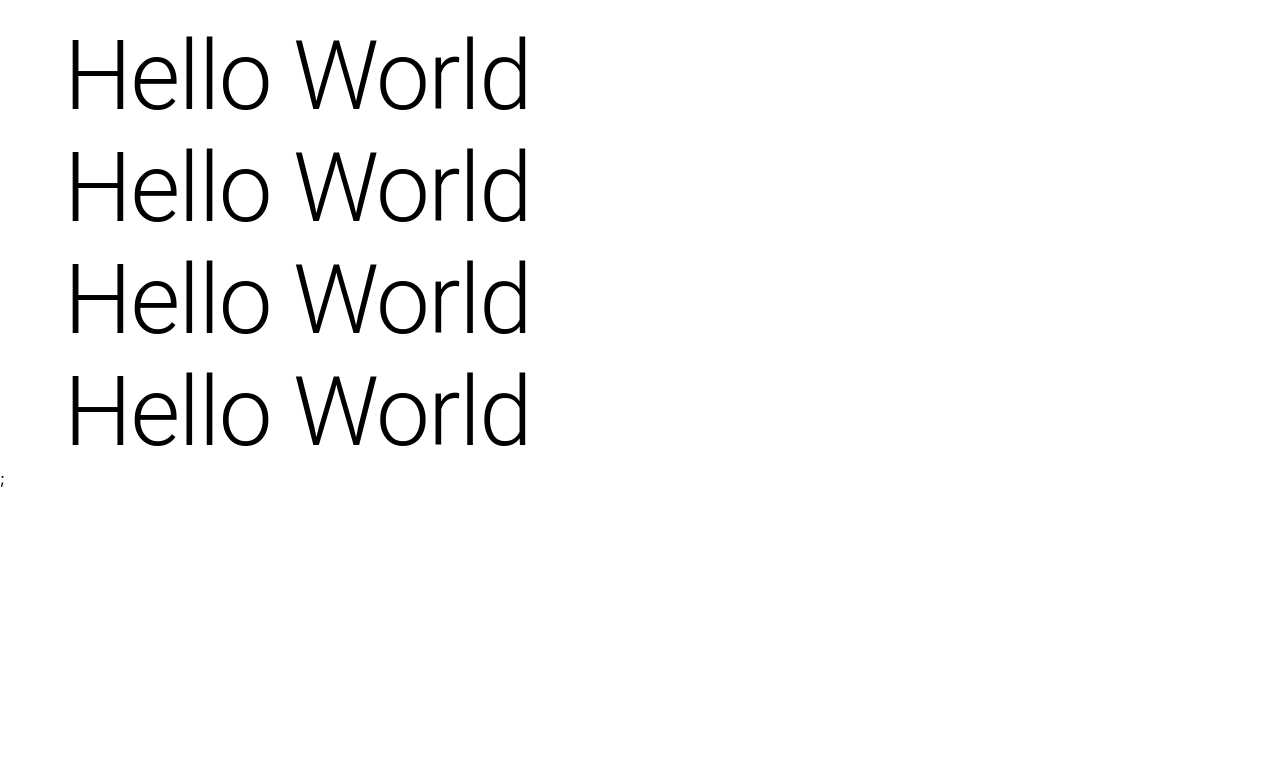
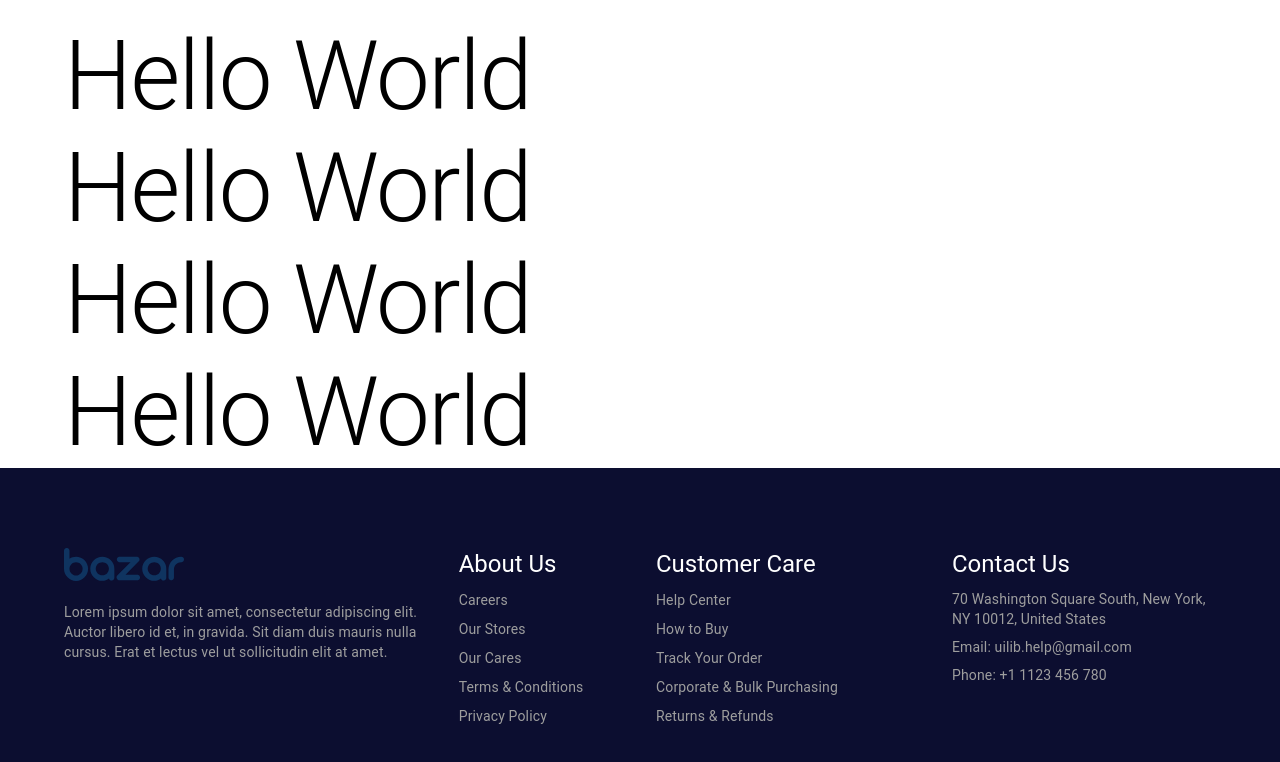
Before and after one commit to hassanmahfuj/nextjs-mui-mysql-ecommerce, a Next.js app: page / in a window 1280 px wide. Shown: the part 604-1366 px from the top of the page. Before the commit the page ends 1092 px from the top, so only its background shows below. Built offline with nearby package versions, Linux system fonts and the light colour scheme.

Commit message:
finish footer design for now

```diff
--- /dev/null
+++ b/components/Footer.js
@@ -0,0 +1,66 @@
+import Image from "next/image";
+import Box from "@mui/material/Box";
+import Container from "@mui/material/Container";
+import Grid from "@mui/material/Grid";
+import Typography from "@mui/material/Typography";
+import Logo from "../public/logo.svg";
+
+import { Link } from "./Utils";
+
+export default function Footer() {
+  return (
+    <Box sx={{ bgcolor: "#0C0E30" }}>
+      <Container maxWidth="lg" sx={{ py: 10 }}>
+        <Grid container spacing={4}>
+          <Grid item xs={12} sm={6} lg={4}>
+            <Box sx={{ minWidth: { xs: "140px", md: "170px" }, pb: 2 }}>
+              <Image src={Logo} alt="Logo" />
+            </Box>
+            <Typography variant="body2" color="grey.500">
+              Lorem ipsum dolor sit amet, consectetur adipiscing elit. Auctor
+              libero id et, in gravida. Sit diam duis mauris nulla cursus. Erat
+              et lectus vel ut sollicitudin elit at amet.
+            </Typography>
+          </Grid>
+
+          <Grid item xs={12} sm={6} lg={2}>
+            <Typography variant="h5" gutterBottom color="common.white">
+              About Us
+            </Typography>
+            <Link name="Careers" href="/" />
+            <Link name="Our Stores" href="/" />
+            <Link name="Our Cares" href="/" />
+            <Link name="Terms & Conditions" href="/" />
+            <Link name="Privacy Policy" href="/" />
+          </Grid>
+
+          <Grid item xs={12} sm={6} lg={3}>
+            <Typography variant="h5" gutterBottom color="common.white">
+              Customer Care
+            </Typography>
+            <Link name="Help Center" href="/" />
+            <Link name="How to Buy" href="/" />
+            <Link name="Track Your Order" href="/" />
+            <Link name="Corporate & Bulk Purchasing" href="/" />
+            <Link name="Returns & Refunds" href="/" />
+          </Grid>
+
+          <Grid item xs={12} sm={6} lg={3}>
+            <Typography variant="h5" gutterBottom color="common.white">
+              Contact Us
+            </Typography>
+            <Typography variant="body2" gutterBottom color="grey.500" mt={1}>
+              70 Washington Square South, New York, NY 10012, United States
+            </Typography>
+            <Typography variant="body2" gutterBottom color="grey.500" mt={1}>
+              Email: uilib.help@gmail.com
+            </Typography>
+            <Typography variant="body2" gutterBottom color="grey.500" mt={1}>
+              Phone: +1 1123 456 780
+            </Typography>
+          </Grid>
+        </Grid>
+      </Container>
+    </Box>
+  );
+}
--- a/components/Header.js
+++ b/components/Header.js
@@ -1,7 +1,7 @@
 import * as React from "react";
 import Image from "next/image";
+import Link from "next/link";
 import Logo from "../public/logo.svg";
-import { grey } from "@mui/material/colors";
 // mui icons
 import SearchIcon from "@mui/icons-material/Search";
 import PersonOutlineIcon from "@mui/icons-material/PersonOutline";
@@ -50,20 +50,24 @@ export default function AppNav() {
       color="inherit"
       sx={{ boxShadow: "0px 4px 16px rgba(43, 52, 69, 0.1)" }}
     >
-      <Container maxWidth="md">
+      <Container maxWidth="lg">
         <Toolbar disableGutters>
           <Box sx={{ minWidth: { xs: "140px", md: "170px" } }}>
-            <Image src={Logo} alt="Logo" />
+            <Link href="/" passHref>
+              <a>
+                <Image src={Logo} alt="Logo" />
+              </a>
+            </Link>
           </Box>
 
           <Search />
 
           <Hidden smDown>
-            <IconButton sx={{ bgcolor: grey[100], marginLeft: 2 }}>
+            <IconButton sx={{ bgcolor: "grey.100", marginLeft: 2 }}>
               <PersonOutlineIcon />
             </IconButton>
             <Badge badgeContent={4} color="secondary">
-              <IconButton sx={{ bgcolor: grey[100], marginLeft: 1 }}>
+              <IconButton sx={{ bgcolor: "grey.100", marginLeft: 1 }}>
                 <ShoppingBagOutlinedIcon />
               </IconButton>
             </Badge>
--- /dev/null
+++ b/components/Utils.js
@@ -0,0 +1,20 @@
+import NextLink from "next/link";
+import MUILink from "@mui/material/Link";
+import Box from "@mui/material/Box";
+
+export const Link = ({ name, href }) => {
+  return (
+    <Box sx={{ pb: 1 }}>
+      <NextLink href={href} passHref>
+        <MUILink
+          variant="body2"
+          color="grey.500"
+          underline="none"
+          sx={{ "&:hover": { color: "grey.300" } }}
+        >
+          {name}
+        </MUILink>
+      </NextLink>
+    </Box>
+  );
+};
--- a/pages/_app.js
+++ b/pages/_app.js
@@ -4,6 +4,7 @@ import { indigo, red } from "@mui/material/colors";
 
 const theme = createTheme({
   palette: {
+    mode: "light",
     primary: {
       main: indigo[500],
     },
@@ -16,7 +17,7 @@ const theme = createTheme({
 function MyApp({ Component, pageProps }) {
   return (
     <ThemeProvider theme={theme}>
-      <Component {...pageProps} />;
+      <Component {...pageProps} />
     </ThemeProvider>
   );
 }
--- a/pages/index.js
+++ b/pages/index.js
@@ -1,5 +1,6 @@
 // components
 import Header from "../components/Header";
+import Footer from "../components/Footer";
 import BottomNavBar from "../components/BottomNavBar";
 
 import Container from "@mui/material/Container";
@@ -27,6 +28,7 @@ export default function Home() {
         <Typography variant="h1">Hello World</Typography>
         <Typography variant="h1">Hello World</Typography>
       </Container>
+      <Footer />
       <BottomNavBar />
     </>
   );
```
